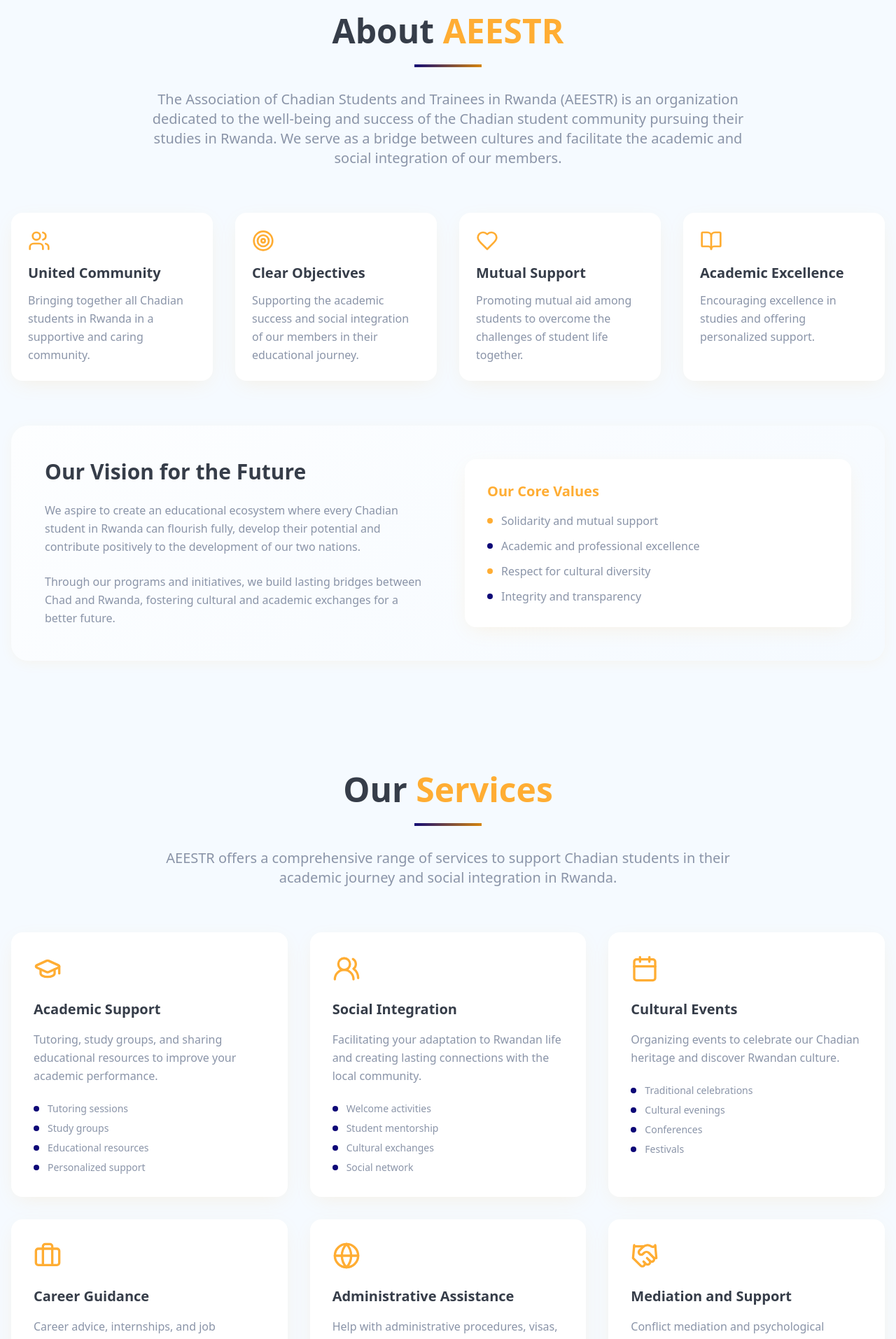
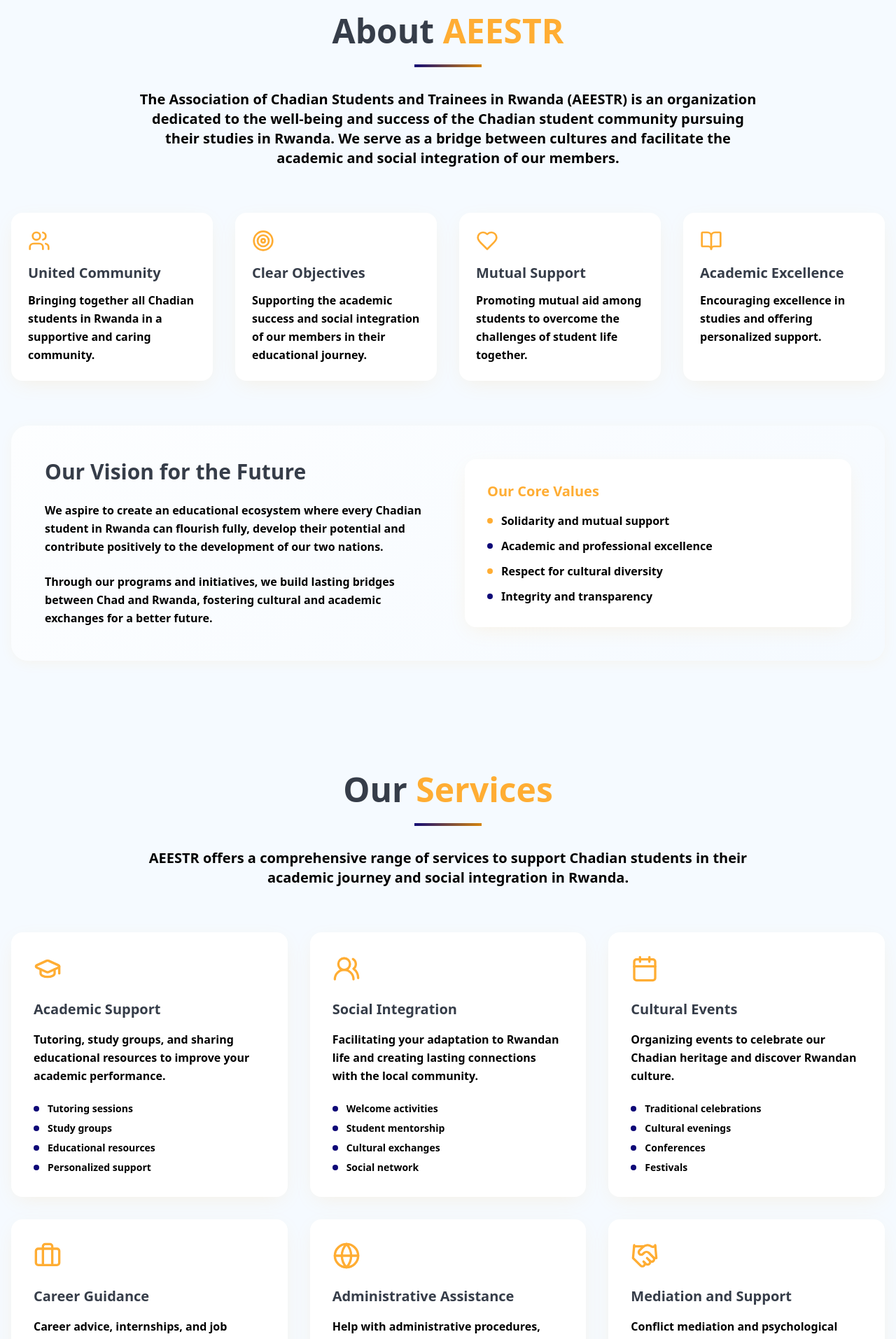
Before and after one commit to MahamadYoussoufDjibrine/aeestr, a React (Vite) app: page / in a window 1280 px wide. Shown: the part 860-2773 px from the top of the page at 70% size. Built offline with nearby package versions, Linux system fonts and the light colour scheme; no server answers; the database is empty.

Commit message:
Update text clarity
Make text bold or pure black for sections from About AEESTR to Contact.

```diff
--- a/src/components/About.tsx
+++ b/src/components/About.tsx
@@ -32,7 +32,7 @@ const About = () => {
             About <span className="text-primary">AEESTR</span>
           </h2>
           <div className="w-24 h-1 bg-gradient-hero mx-auto mb-8"></div>
-          <p className="text-lg md:text-xl text-muted-foreground max-w-4xl mx-auto leading-relaxed">
+          <p className="text-lg md:text-xl text-black font-bold max-w-4xl mx-auto leading-relaxed">
             The Association of Chadian Students and Trainees in Rwanda (AEESTR)
             is an organization dedicated to the well-being and success of the Chadian student
             community pursuing their studies in Rwanda. We serve as a bridge between cultures
@@ -49,7 +49,7 @@ const About = () => {
             >
               <div className="text-primary mb-4">{feature.icon}</div>
               <h3 className="text-xl font-semibold mb-3 text-card-foreground">{feature.title}</h3>
-              <p className="text-muted-foreground leading-relaxed">{feature.description}</p>
+              <p className="text-black font-semibold leading-relaxed">{feature.description}</p>
             </div>
           ))}
         </div>
@@ -60,12 +60,12 @@ const About = () => {
               <h3 className="text-2xl md:text-3xl font-bold mb-6 text-foreground">
                 Our Vision for the Future
               </h3>
-              <p className="text-muted-foreground leading-relaxed mb-6">
+              <p className="text-black font-semibold leading-relaxed mb-6">
                 We aspire to create an educational ecosystem where every Chadian student in Rwanda
                 can flourish fully, develop their potential and contribute positively
                 to the development of our two nations.
               </p>
-              <p className="text-muted-foreground leading-relaxed">
+              <p className="text-black font-semibold leading-relaxed">
                 Through our programs and initiatives, we build lasting bridges between
                 Chad and Rwanda, fostering cultural and academic exchanges for
                 a better future.
@@ -74,7 +74,7 @@ const About = () => {
             <div className="animate-slide-in-right">
               <div className="bg-white p-8 rounded-2xl shadow-card">
                 <h4 className="text-xl font-semibold mb-4 text-primary">Our Core Values</h4>
-                <ul className="space-y-3 text-muted-foreground">
+                <ul className="space-y-3 text-black font-semibold">
                   <li className="flex items-center gap-3">
                     <div className="w-2 h-2 bg-primary rounded-full"></div>
                     Solidarity and mutual support
--- a/src/components/Contact.tsx
+++ b/src/components/Contact.tsx
@@ -90,7 +90,7 @@ const Contact = () => {
             Contact <span className="text-primary">Us</span>
           </h2>
           <div className="w-24 h-1 bg-gradient-hero mx-auto mb-8"></div>
-          <p className="text-lg md:text-xl text-muted-foreground max-w-4xl mx-auto leading-relaxed">
+          <p className="text-lg md:text-xl text-black font-bold max-w-4xl mx-auto leading-relaxed">
             We are here to help you! Don't hesitate to contact us for any questions,
             suggestions or assistance requests.
           </p>
@@ -109,8 +109,8 @@ const Contact = () => {
                   </div>
                   <div>
                     <h4 className="font-semibold text-foreground mb-2">Official Email</h4>
-                    <p className="text-muted-foreground">aeestr235@gmail.com</p>
-                    <p className="text-muted-foreground">contact@aeestr.org</p>
+                    <p className="text-black font-semibold">aeestr235@gmail.com</p>
+                    <p className="text-black font-semibold">contact@aeestr.org</p>
                   </div>
                 </div>
               </Card>
@@ -122,8 +122,8 @@ const Contact = () => {
                   </div>
                   <div>
                     <h4 className="font-semibold text-foreground mb-2">Phone</h4>
-                    <p className="text-muted-foreground">+250790134730</p>
-                    <p className="text-sm text-muted-foreground">Available Monday to Friday, 8am-6pm</p>
+                    <p className="text-black font-semibold">+250790134730</p>
+                    <p className="text-sm text-black font-semibold">Available Monday to Friday, 8am-6pm</p>
                   </div>
                 </div>
               </Card>
@@ -135,8 +135,8 @@ const Contact = () => {
                   </div>
                   <div>
                     <h4 className="font-semibold text-foreground mb-2">Address</h4>
-                    <p className="text-muted-foreground">Kigali, Rwanda</p>
-                    <p className="text-sm text-muted-foreground">Full address available upon request</p>
+                    <p className="text-black font-semibold">Kigali, Rwanda</p>
+                    <p className="text-sm text-black font-semibold">Full address available upon request</p>
                   </div>
                 </div>
               </Card>
@@ -146,16 +146,16 @@ const Contact = () => {
               <h4 className="font-semibold text-foreground mb-3">Office Hours</h4>
               <div className="space-y-2 text-sm">
                 <div className="flex justify-between">
-                  <span className="text-muted-foreground">Monday - Friday</span>
-                  <span className="text-foreground font-medium">8:00 AM - 6:00 PM</span>
+                  <span className="text-black font-semibold">Monday - Friday</span>
+                  <span className="text-foreground font-bold">8:00 AM - 6:00 PM</span>
                 </div>
                 <div className="flex justify-between">
-                  <span className="text-muted-foreground">Saturday</span>
-                  <span className="text-foreground font-medium">9:00 AM - 2:00 PM</span>
+                  <span className="text-black font-semibold">Saturday</span>
+                  <span className="text-foreground font-bold">9:00 AM - 2:00 PM</span>
                 </div>
                 <div className="flex justify-between">
-                  <span className="text-muted-foreground">Sunday</span>
-                  <span className="text-foreground font-medium">Closed</span>
+                  <span className="text-black font-semibold">Sunday</span>
+                  <span className="text-foreground font-bold">Closed</span>
                 </div>
               </div>
             </div>
@@ -227,7 +227,7 @@ const Contact = () => {
               </form>
 
               <div className="mt-6 p-4 bg-aeestr-blue-light rounded-lg">
-                <p className="text-sm text-muted-foreground text-center">
+                <p className="text-sm text-black font-semibold text-center">
                   * Required fields. We commit to responding within 24 hours.
                 </p>
               </div>
--- a/src/components/Gallery.tsx
+++ b/src/components/Gallery.tsx
@@ -69,7 +69,7 @@ const Gallery = () => {
             Our <span className="text-secondary">Gallery</span>
           </h2>
           <div className="w-24 h-1 bg-gradient-hero mx-auto mb-8"></div>
-          <p className="text-lg md:text-xl text-muted-foreground max-w-4xl mx-auto leading-relaxed">
+          <p className="text-lg md:text-xl text-black font-bold max-w-4xl mx-auto leading-relaxed">
             Discover our activities, events and memorable moments through photos and videos.
             Chaque image raconte l'histoire de notre communauté dynamique.
           </p>
@@ -161,12 +161,12 @@ const Gallery = () => {
                     {item.title}
                   </h3>
                   {item.description && (
-                    <p className="text-muted-foreground text-sm mb-4 line-clamp-2">
+                    <p className="text-black font-semibold text-sm mb-4 line-clamp-2">
                       {item.description}
                     </p>
                   )}
 
-                  <div className="text-sm text-muted-foreground">
+                  <div className="text-sm text-black font-semibold">
                     <span>{new Date(item.upload_date).toLocaleDateString('fr-FR')}</span>
                   </div>
                 </div>
@@ -179,7 +179,7 @@ const Gallery = () => {
               <ImageIcon className="w-8 h-8 text-primary" />
             </div>
             <h3 className="text-xl font-semibold mb-2 text-foreground">Aucun contenu trouvé</h3>
-            <p className="text-muted-foreground mb-6">
+            <p className="text-black font-semibold mb-6">
               {filter === 'all'
                 ? "La galerie est vide. Soyez le premier à partager du contenu !"
                 : `Aucun ${filter === 'image' ? 'photo' : 'vidéo'} trouvée.`
@@ -218,9 +218,9 @@ const Gallery = () => {
                   />
                 )}
                 {selectedItem.description && (
-                  <p className="mt-4 text-muted-foreground">{selectedItem.description}</p>
+                  <p className="mt-4 text-black font-semibold">{selectedItem.description}</p>
                 )}
-                <p className="text-sm text-muted-foreground mt-2">
+                <p className="text-sm text-black font-semibold mt-2">
                   Uploadé le {new Date(selectedItem.upload_date).toLocaleDateString('fr-FR')}
                 </p>
               </div>
--- a/src/components/Services.tsx
+++ b/src/components/Services.tsx
@@ -48,7 +48,7 @@ const Services = () => {
             Our <span className="text-primary">Services</span>
           </h2>
           <div className="w-24 h-1 bg-gradient-hero mx-auto mb-8"></div>
-          <p className="text-lg md:text-xl text-muted-foreground max-w-4xl mx-auto leading-relaxed">
+          <p className="text-lg md:text-xl text-black font-bold max-w-4xl mx-auto leading-relaxed">
             AEESTR offers a comprehensive range of services to support Chadian students
             in their academic journey and social integration in Rwanda.
           </p>
@@ -65,13 +65,13 @@ const Services = () => {
                 {service.icon}
               </div>
               <h3 className="text-xl font-semibold mb-4 text-foreground">{service.title}</h3>
-              <p className="text-muted-foreground mb-6 leading-relaxed">{service.description}</p>
+              <p className="text-black font-semibold mb-6 leading-relaxed">{service.description}</p>
 
               <div className="space-y-2">
                 {service.features.map((feature, featureIndex) => (
                   <div key={featureIndex} className="flex items-center gap-3">
                     <div className="w-2 h-2 bg-secondary rounded-full"></div>
-                    <span className="text-sm text-muted-foreground">{feature}</span>
+                    <span className="text-sm text-black font-semibold">{feature}</span>
                   </div>
                 ))}
               </div>
@@ -84,7 +84,7 @@ const Services = () => {
             <h3 className="text-2xl md:text-3xl font-bold mb-6 text-foreground">
               Need Personalized Assistance?
             </h3>
-            <p className="text-muted-foreground mb-8 max-w-2xl mx-auto leading-relaxed">
+            <p className="text-black font-semibold mb-8 max-w-2xl mx-auto leading-relaxed">
               Our team is available to help you with your specific needs.
               Don't hesitate to contact us for a personalized consultation.
             </p>
```
